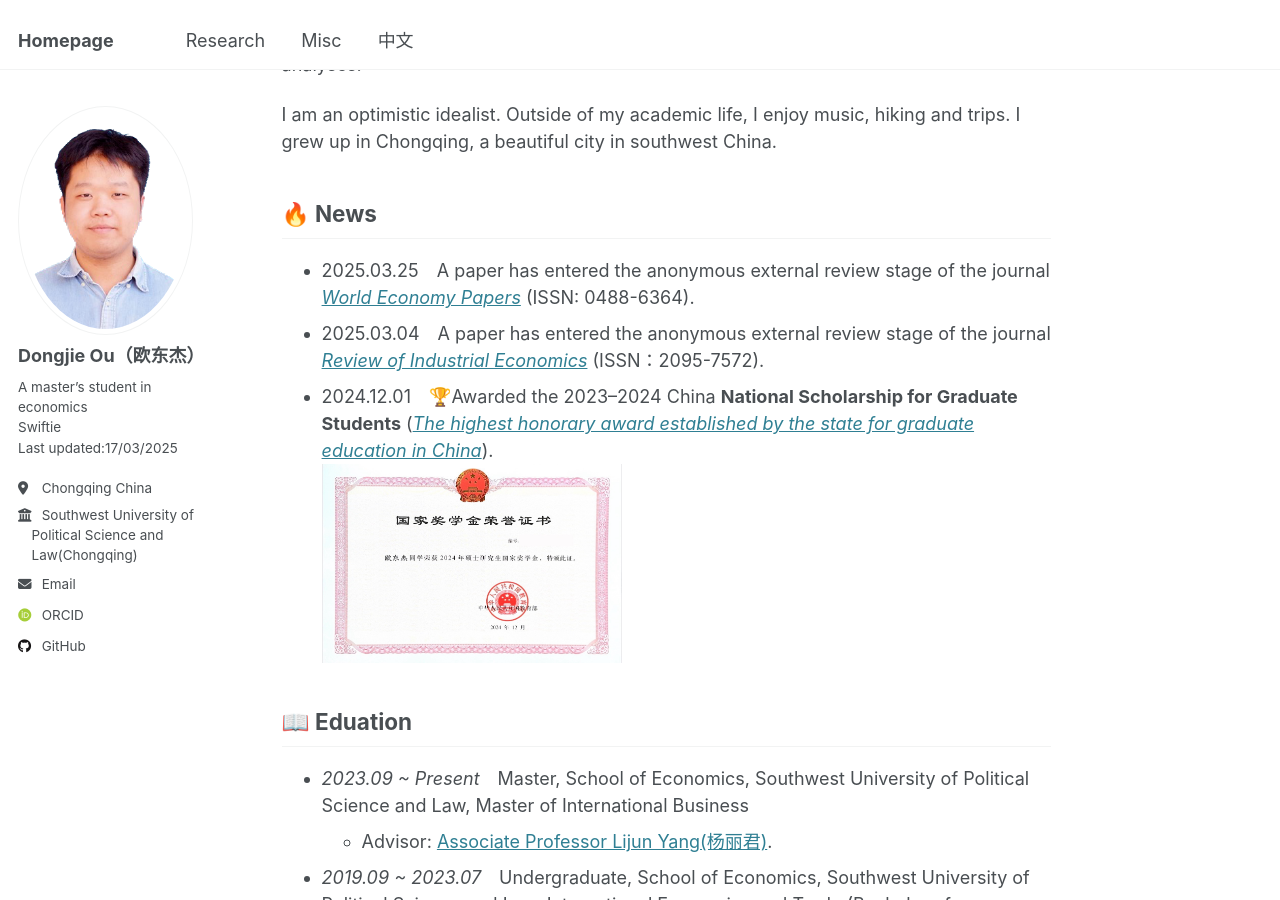
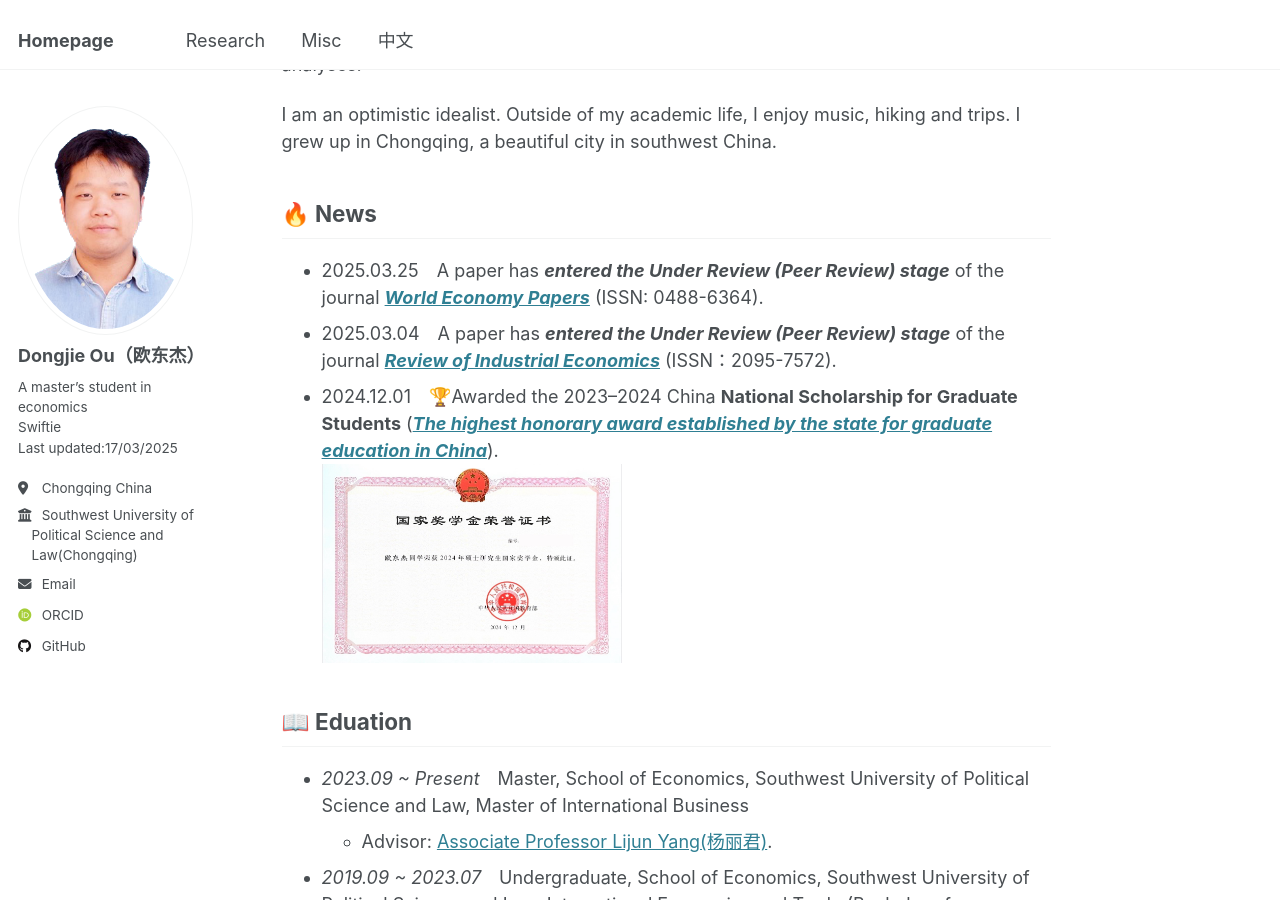
Before and after one commit to oudongjie2001/oudongjie2001.github.io, a Jekyll site: the page built from _pages/about.md, in a window 1280 px wide and 900 px high, scrolled down 301 px. Built offline with Jekyll 4.4.1, drawn with Linux system fonts in a browser that asks for light colours; some web fonts are replaced.

Commit message:
Update about.md

```diff
--- a/_pages/about.md
+++ b/_pages/about.md
@@ -13,9 +13,9 @@ I am Dongjie Ou, a master’s student at the School of Economics, Southwest Univ
 I am an optimistic idealist. Outside of my academic life, I enjoy music, hiking and trips. I grew up in Chongqing, a beautiful city in southwest China.
 
 ## 🔥 News
-- 2025.03.25&emsp;A paper has entered the anonymous external review stage of the journal [*World Economy Papers*](http://sjjjwh.magtech.com.cn/CN/0488-6364/home.shtml) (ISSN: 0488-6364).
-- 2025.03.04&emsp;A paper has entered the anonymous external review stage of the journal [*Review of Industrial Economics*](https://xdch.cbpt.cnki.net/WKG/WebPublication/index.aspx?mid=xdch) (ISSN：2095-7572).
-- 2024.12.01&emsp;🏆Awarded the 2023–2024 China **National Scholarship for Graduate Students** ([*The highest honorary award established by the state for graduate education in China*](https://www.gov.cn/fuwu/2014-06/11/content_2698545.htm)).
+- 2025.03.25&emsp;A paper has ***entered the Under Review (Peer Review) stage*** of the journal [***World Economy Papers***](http://sjjjwh.magtech.com.cn/CN/0488-6364/home.shtml) (ISSN: 0488-6364).
+- 2025.03.04&emsp;A paper has ***entered the Under Review (Peer Review) stage*** of the journal [***Review of Industrial Economics***](https://xdch.cbpt.cnki.net/WKG/WebPublication/index.aspx?mid=xdch) (ISSN：2095-7572).
+- 2024.12.01&emsp;🏆Awarded the 2023–2024 China **National Scholarship for Graduate Students** ([***The highest honorary award established by the state for graduate education in China***](https://www.gov.cn/fuwu/2014-06/11/content_2698545.htm)).
   <div style="display: flex; align-items: center; gap: 15px;">
     <img src='/images/National Scholarship.png' style='width: 300px; height: auto;'></div>
 
```
